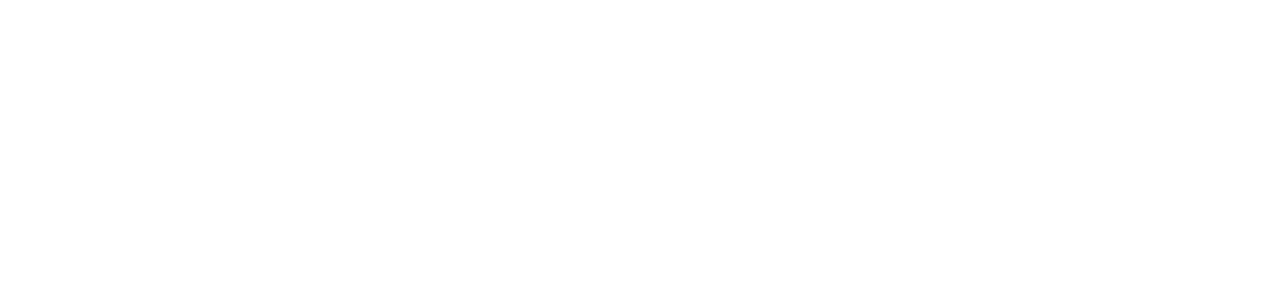
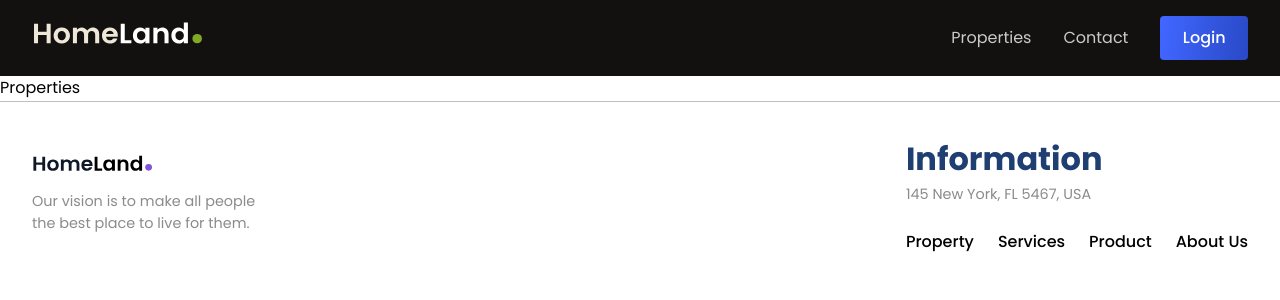
Before and after one commit to zherdvaleriy/real-estate, a React (Vite) app in the folder client/: page /properties in a window 1280 px wide. Before the commit this address had no page. Shown: the top 300 px of the page. Built offline with nearby package versions, Linux system fonts and the light colour scheme.

Commit message:
created some new components

```diff
--- a/client/src/App.jsx
+++ b/client/src/App.jsx
@@ -5,6 +5,7 @@
 import Website from "./pages/Website"
 import {BrowserRouter, Routes, Route} from 'react-router-dom'
 import Layout from "./components/Layout/Layout";
+import Properties from "./pages/Properties/Properties";
 
 
 
@@ -19,7 +20,7 @@
           <Routes>
             <Route element={<Layout/>} >
               <Route path="/" element={<Website/>} />
-
+              <Route path="/properties" element={<Properties/>} />
             </Route>
           </Routes>
         </Suspense>
--- a/client/src/components/Header/Header.css
+++ b/client/src/components/Header/Header.css
@@ -48,6 +48,4 @@
   border-bottom: 2px solid white;
   scale: 1.06;
   color: var(--blue);
-
-
 }
--- a/client/src/components/Header/Header.jsx
+++ b/client/src/components/Header/Header.jsx
@@ -4,6 +4,8 @@
 import { getMenuStyles } from "../../utils/common";
 import useHeaderColor from "../../hooks/useHeaderColor";
 import OutsideClickHandler from "react-outside-click-handler";
+import { Link, NavLink } from "react-router-dom";
+
 
 
 
@@ -16,7 +18,9 @@
     <section className="h-wrapper" style={{ background: headerColor }}>
       <div className="flexCenter innerWidth paddings h-container">
         {/* logo */}
-        <img src="./logo.svg" alt="logo" width={170} style={{ filter: `invert(100%)`}} />
+        <Link className="nav-logo" to={'/'} >
+           <img src="./logo.svg" alt="logo" width={170} style={{ filter: `invert(100%)`}} />
+        </Link>
 
         {/* menu */}
         <OutsideClickHandler
@@ -25,17 +29,15 @@
           }}
         >
           <div
-
             className="flexCenter h-menu"
             style={getMenuStyles(menuOpened)}
           >
-            <a href="#residencies">Residencies</a>
-            <a href="#value">Our Value</a>
-            <a href="#contact-us">Contact Us</a>
-            <a href="#get-started">Get Started</a>
-            <button className="button">
+
+              <NavLink to={'/properties'} >Properties</NavLink>
               <a href="mailto:user1@gmail.com">Contact</a>
-            </button>
+
+              <button className="button">Login</button>
+
           </div>
         </OutsideClickHandler>
 
--- a/client/src/components/Hero/Hero.jsx
+++ b/client/src/components/Hero/Hero.jsx
@@ -1,7 +1,7 @@
 import "./Hero.css";
-import { HiLocationMarker } from "react-icons/hi";
 import CountUp from "react-countup";
 import { motion } from "framer-motion";
+import SearchBar from "../SearchBar/SearchBar.jsx";
 
 
 
@@ -32,11 +32,9 @@
             <span>Forget all difficulties in finding a residence for you</span>
           </div>
 
-          <div className="flexCenter search-bar">
-            <HiLocationMarker color="var(--blue)" size={25} />
-            <input type="text" />
-            <button className="button">Search</button>
-          </div>
+
+
+         <SearchBar/>
 
           <div className="flexCenter stats">
             <div className="flexColCenter stat">
--- /dev/null
+++ b/client/src/components/SearchBar/SearchBar.jsx
@@ -0,0 +1,18 @@
+import React from 'react'
+import { HiLocationMarker } from 'react-icons/hi'
+
+
+
+
+const SearchBar = () => {
+  return (
+
+    <div className="flexCenter search-bar">
+        <HiLocationMarker color="var(--blue)" size={25} />
+        <input type="text" />
+        <button className="button">Search</button>
+   </div>
+  )
+}
+
+export default SearchBar
--- a/client/src/index.css
+++ b/client/src/index.css
@@ -16,6 +16,11 @@
   font-family: "Poppins", sans-serif;
   scroll-behavior: smooth;
 }
+
+.wrapper{
+  background-color: white ;
+}
+
 a {
   color: inherit;
   text-decoration: none;
--- /dev/null
+++ b/client/src/pages/Properties/Properties.jsx
@@ -0,0 +1,11 @@
+import React from 'react'
+
+
+
+const Properties = () => {
+  return (
+    <div className='wrapper'>Properties</div>
+  )
+}
+
+export default Properties
```
Also changed, not shown: client/src/components/SearchBar/SearchBar.css (added), client/src/pages/Properties/Properties.css (added).
